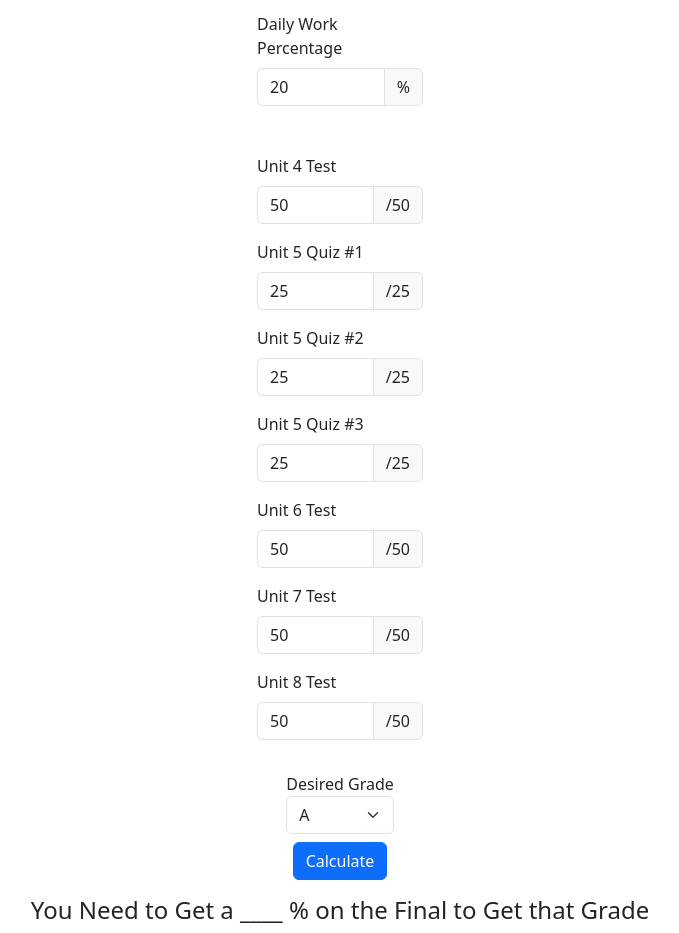
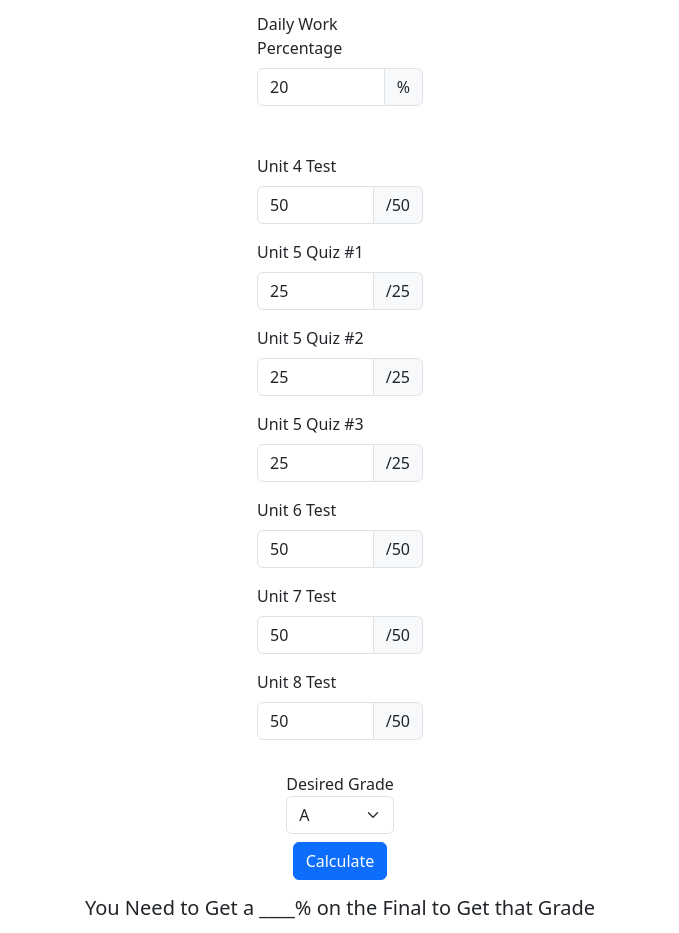
Before and after one commit to ccortney/grade-calculator, a plain HTML site: page index.html in a window 1280 px wide. Shown: the part 50-983 px from the top of the page, without its empty margins (300-979 px from the left). Drawn offline with nearby package versions, Linux system fonts and the light colour scheme.

Commit message:
fixed heading

```diff
--- a/index.html
+++ b/index.html
@@ -126,19 +126,12 @@
         </form>
 
         <div class="row text-center">
-            <h4 id="points-needed-result">You Need to Get a ____ % on the Final to Get that Grade</h4>
+            <h5 id="points-needed-result">You Need to Get a ____% on the Final to Get that Grade</h5>
         </div>
-        <div>
-
-        </div>
-    </div>
-
-
 
     </div>
 
 
-<!-- <script src="https://code.jquery.com/jquery-3.6.0.min.js" integrity="sha256-/xUj+3OJU5yExlq6GSYGSHk7tPXikynS7ogEvDej/m4=" crossorigin="anonymous"></script> -->
 <script src="grades.js"></script>
 </body>
 </html>
```
